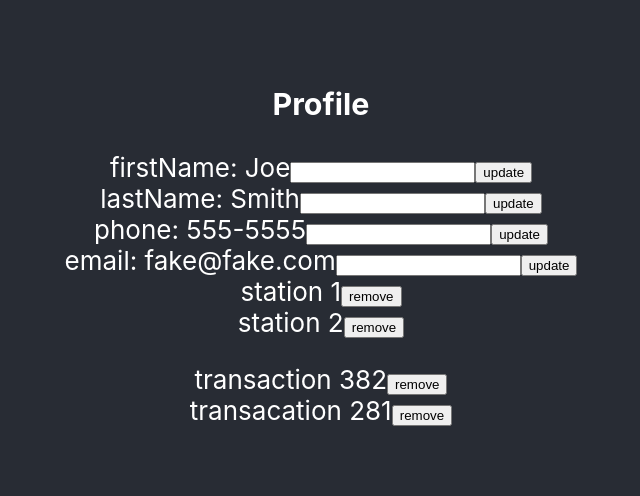
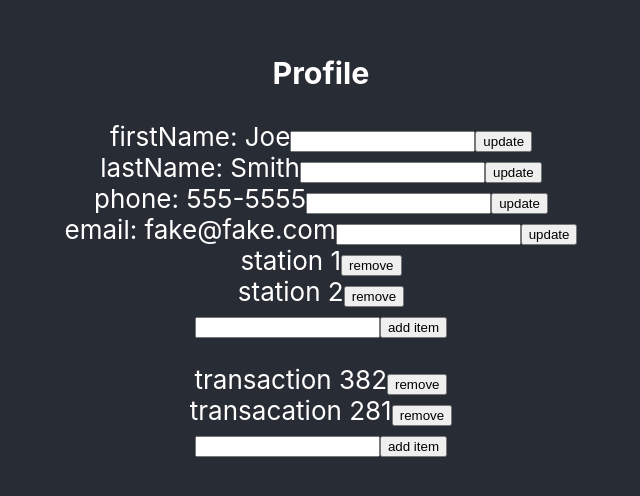
Before and after one commit to jkirk40/profile, a React (Create React App) app: page / in a window 1280 px wide. Shown: the part 146-642 px from the top of the page, without its empty margins (319-959 px from the left). Built offline with nearby package versions, Linux system fonts and the light colour scheme.

Commit message:
added functionality to add to list

```diff
--- a/src/Backend/Backend.js
+++ b/src/Backend/Backend.js
@@ -38,9 +38,18 @@ export default function Backend () {
         profile[field] = result;
     }
 
+    const addToList = async (field, item) => {
+        await new Promise((resolve, reject) => {
+            setTimeout(() => resolve("simulated delay complete"), 1500)
+        });
+
+        profile[field].push(item);
+    }
+
     return {
         getField: getField,
         setField: setField,
-        deleteFromList: deleteFromList
+        deleteFromList: deleteFromList,
+        addToList: addToList
     }
 }
--- a/src/Components/ListField.js
+++ b/src/Components/ListField.js
@@ -26,7 +26,11 @@ export default function ListField (props) {
     }
 
     const handleClick = async () => {
+        setWarning('processing...')
+        await Backend().addToList(props.field, input)
+        setWarning('')
 
+        getField();
     }
 
     return (
@@ -41,6 +45,14 @@ export default function ListField (props) {
                     />
                 )
             })}
+            <div>
+                <input
+                    type="text"
+                    name={props.field}
+                    value={input}
+                    onChange={handleInputChange}/>
+                <button onClick={handleClick}>add item</button>
+            </div>
             <p>{warning}</p>
         </div>
     )
```
